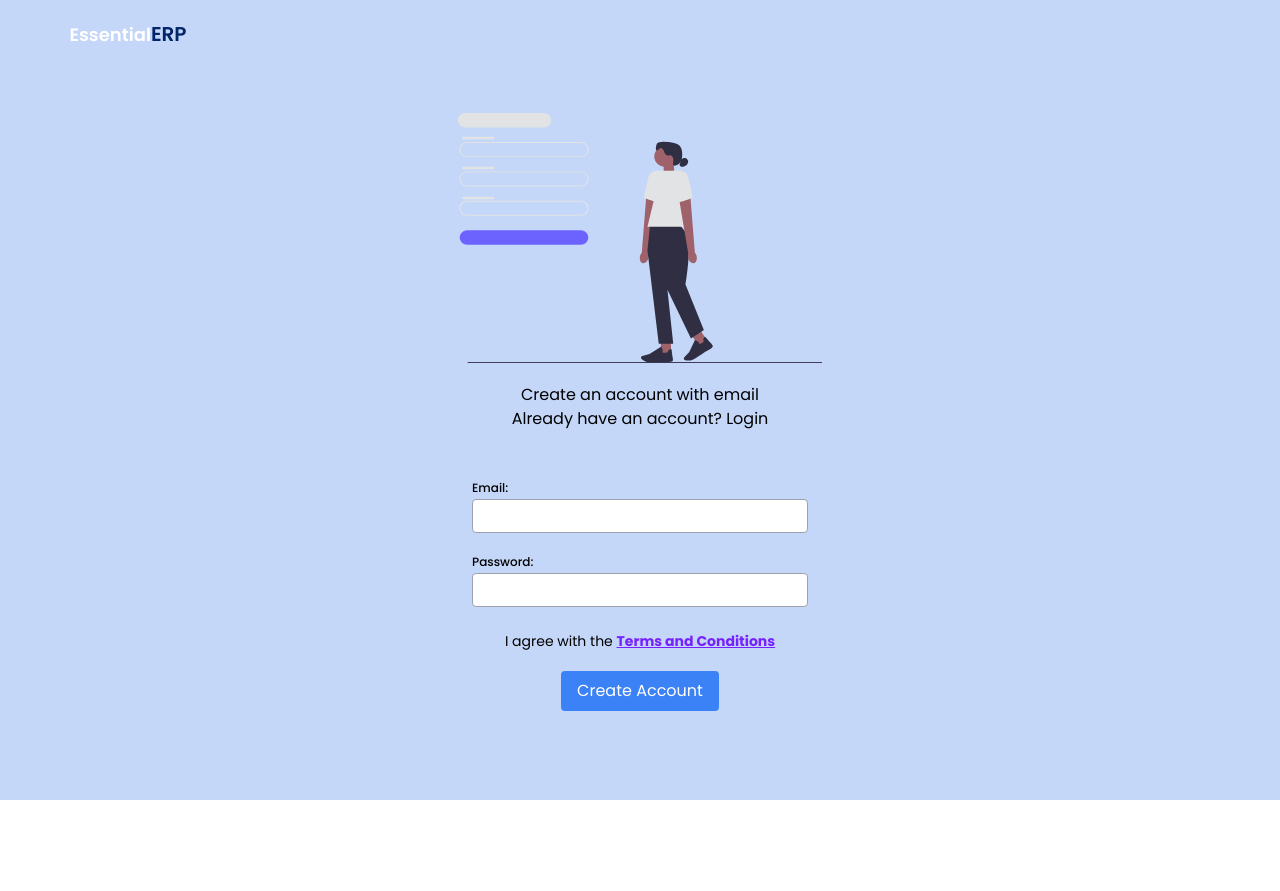
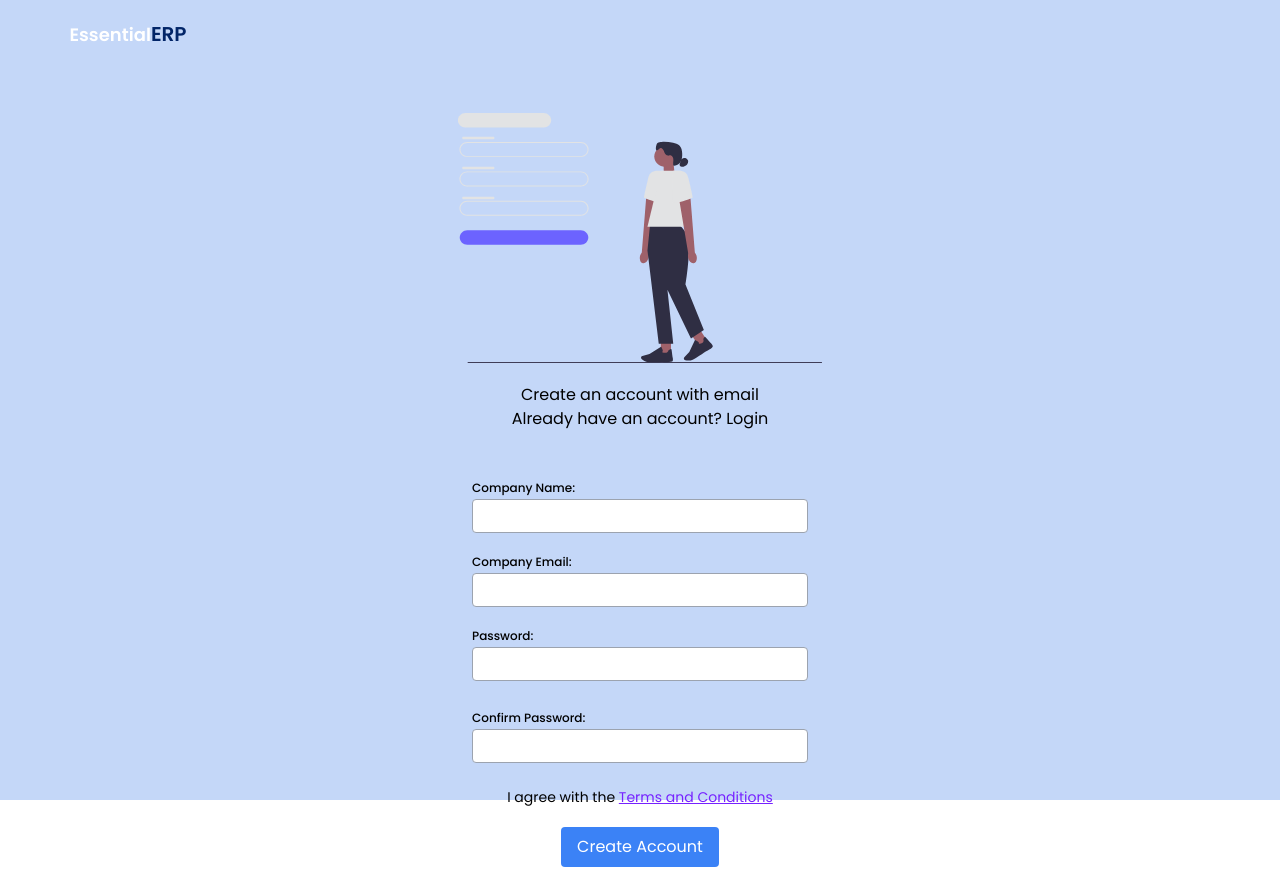
Before and after one commit to Cessation-Code/essentialerp-frontend, a Next.js app: page /signup in a window 1280 px wide. Before the commit the page ends 800 px from the top, so only its background shows below. Built offline with nearby package versions, Linux system fonts and the light colour scheme.

Commit message:
linking the terms and conditions  and signup pages

```diff
--- a/pages/signup.js
+++ b/pages/signup.js
@@ -1,12 +1,14 @@
 import React from "react";
 import { useState } from 'react'
+import Link from "next/link";
 
 import Logo01 from "../public/icons/signupPage/signupicon01";
 
 export default function SignUpPage() {
-
+    const [com_name, setCompanyName] = useState('')
     const [email, setEmail] = useState('')
     const [password, setPassword] = useState('')
+    const [confirm_password, setConfirmPassword] = useState('')
     // const [status, setStatus] = useState('');
 
     // if (status === 'success') {
@@ -54,9 +56,19 @@ export default function SignUpPage() {
             <div className="flex flex-row justify-center pt-5">
 
                 <form onSubmit={handleSubmit} className="w-full max-w-sm p-6">
-
+                <div className="mb-4">
+                        <label htmlFor="text" className="text-xs font-medium mb-2">Company Name:</label>
+                        <input
+                            type="text"
+                            id="com_name"
+                            className="w-full px-3 py-1 border border-gray-400 rounded"
+                            value={com_name}
+                            onChange={(event) => setCompanyName(event.target.value)}
+                            required
+                        />
+                    </div>
                     <div className="mb-4">
-                        <label htmlFor="email" className="text-xs font-medium mb-2">Email:</label>
+                        <label htmlFor="email" className="text-xs font-medium mb-2">Company Email:</label>
                         <input
                             type="email"
                             id="email"
@@ -78,8 +90,23 @@ export default function SignUpPage() {
                             required
                         />
                     </div>
+                    <div className="mb-6">
+                        <label htmlFor="password" className="text-xs font-medium mb-2">Confirm Password:</label>
+                        <input
+                            type="password"
+                            id="confirm_password"
+                            className="w-full px-3 py-1 border border-gray-400 rounded"
+                            value={confirm_password}
+                            onChange={(event) => setConfirmPassword(event.target.value)}
+                            required
+                        />
+                    </div>
 
-                    <div className="flex flex-row justify-center text-sm">I agree with the&nbsp;<div className="font-bold text-[#7622FF] underline">Terms and Conditions</div></div>
+                    <div className="flex flex-row justify-center text-sm">I agree with the&nbsp;
+                    <Link href="terms-and-conditions">
+                         <div className="text-[#7622FF] underline">Terms and Conditions</div>
+                    </Link>
+                    </div>
 
                     <div className="flex flex-row justify-center pt-5">
                         <button type="submit" className="px-4 py-2 bg-blue-500 text-white rounded hover:bg-blue-600">
--- a/pages/terms-and-conditions.js
+++ b/pages/terms-and-conditions.js
@@ -5,7 +5,7 @@ const Terms = () => {
     <div className="flex flex-col relative bg-white">
       {/* here's the diagonal object giving at the top */}
       <div className="z-0 absolute -top-56 bottom-96 h-[500px] inset-0 bg-[#7622FF] opacity-50 transform -skew-y-[10deg]"></div>
-      <div className="bg-white shadow-md p-8 max-w-2xl mx-auto z-10" border-radius="10px">
+      <div className="bg-white  p-8 max-w-2xl mx-auto z-10 rounded-x1 shadow-xl" >
         <h1 className="text-3xl font-bold mb-8">Terms and Conditions</h1>
         <p className="text-lg mb-4">Here are the terms and conditions of our service:</p>
         <ul className="list-disc pl-4 mb-8">
```
